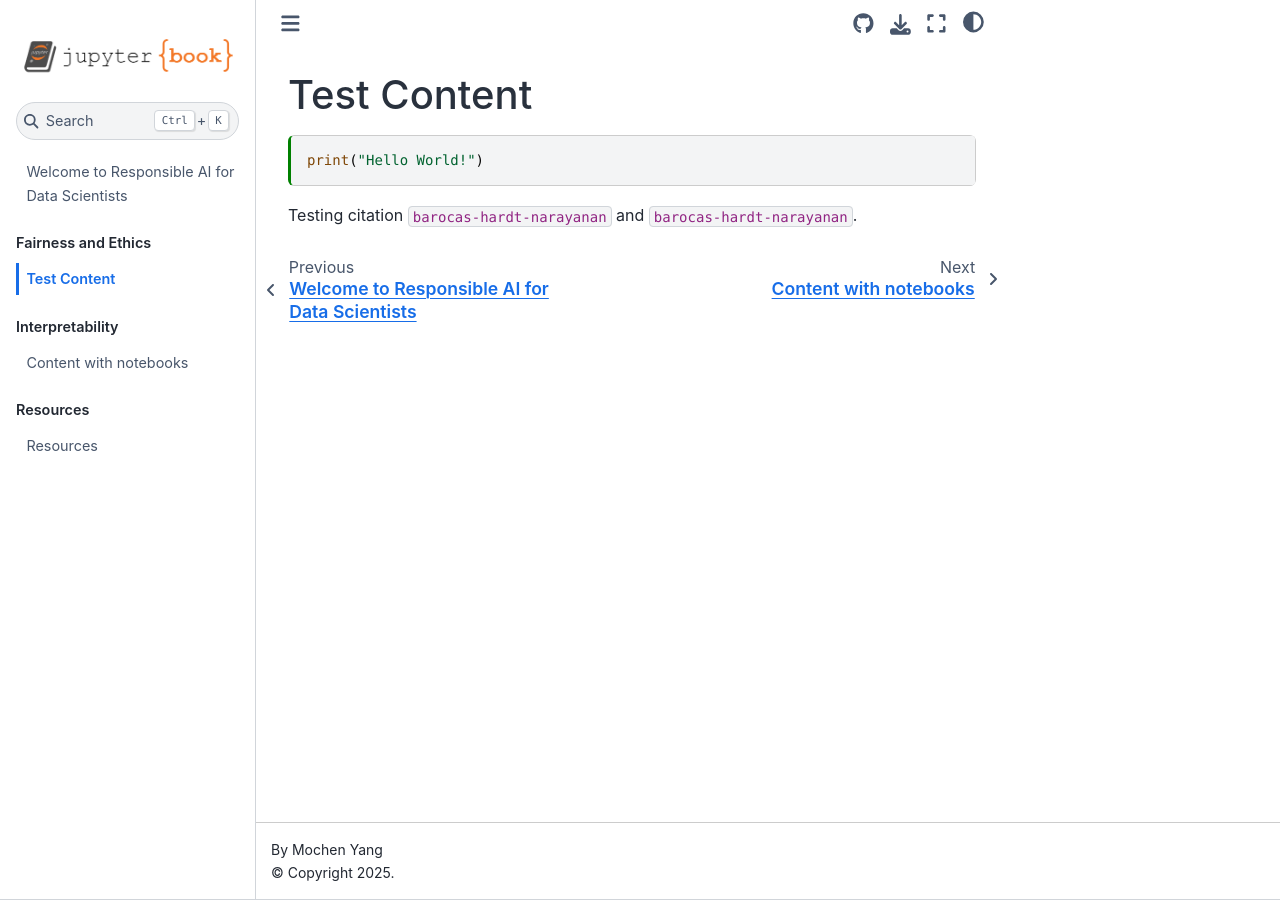
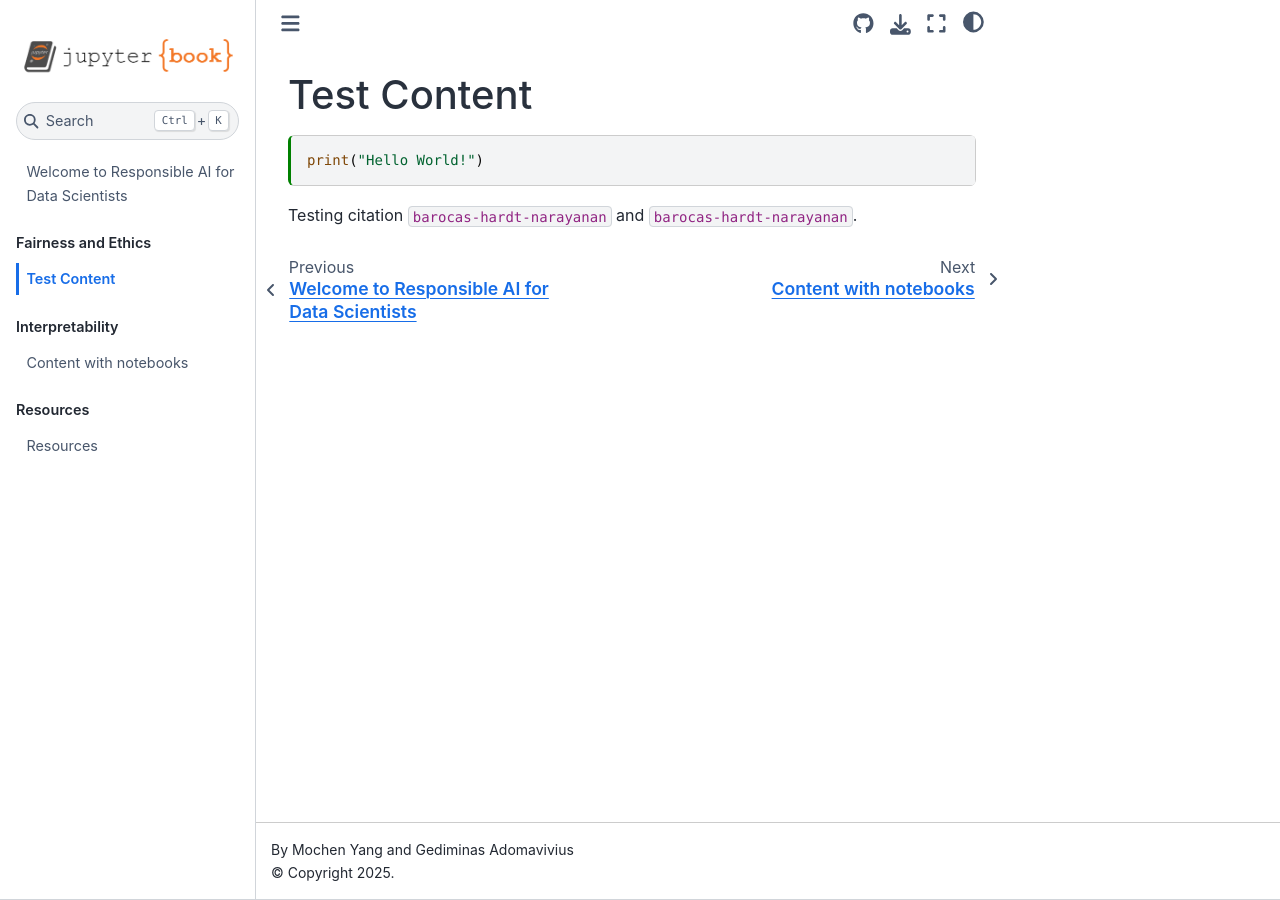
Before and after one commit to mochenyang/Responsible-AI, a Jupyter Book: the page built from book/content/notebooks.ipynb, in a window 1280 px wide. Built offline with Jupyter Book 1.0.4 settings and Sphinx 7.4.7 and the Sphinx Book theme 1.1.4, drawn with Linux system fonts in a browser that asks for light colours; pages that are not in the unit, such as notebooks, are missing from menus; cross-references to code outside the pages are shown as plain code.

Commit message:
Update _config.yml

```diff
--- a/book/_config.yml
+++ b/book/_config.yml
@@ -2,7 +2,7 @@
 # Learn more at https://jupyterbook.org/customize/config.html
 
 title: Responsible AI for Data Scientists
-author: Mochen Yang
+author: Mochen Yang and Gediminas Adomavivius
 logo: "images/logo.png"
 copyright: "2025"
 
```
